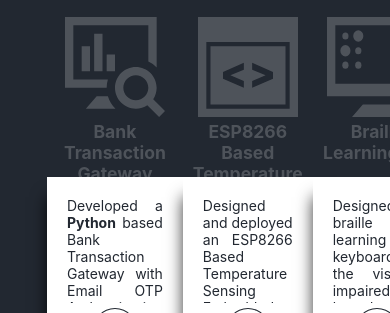
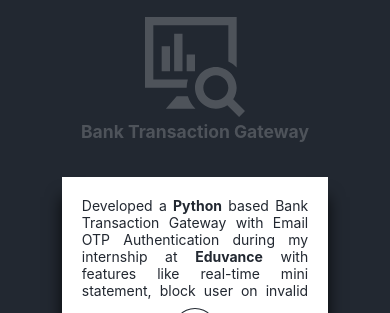
Before and after one commit to hashkazi00/Portfolio, a website: page index.html in a window 390 px wide. Shown: the part 509-822 px from the top of the page. Drawn offline with Linux system fonts and the light colour scheme.

Commit message:
projects section

```diff
--- a/sass/pages/_home.scss
+++ b/sass/pages/_home.scss
@@ -255,6 +255,8 @@ padding-bottom: 1rem;
   // flex-wrap: wrap;
 }
 
+
+
 .card{
   width:30rem;
   // height:40rem;
@@ -272,6 +274,76 @@ padding-bottom: 1rem;
   // background-color: #222831;
   cursor: pointer;
   // opacity: 0.2;
+}
+
+@media (max-width:1100px){
+  .container{
+  // height:45rem;
+  // background-color: black;
+  display:flex;
+  justify-content: space-between;
+  align-items: center;
+  flex-wrap: wrap;
+}
+.card{
+  width:40rem;
+  // height:40rem;
+  // background-color: blue;
+  // display: inline-block;
+  // margin:1rem;
+  // margin-right: 1rem;
+  display: flex;
+  flex-direction: column;
+  align-items: center;
+  text-align: center;
+  font-family: -apple-system,BlinkMacSystemFont,segoe ui,roboto,oxygen,ubuntu,cantarell,fira sans,droid sans,"helvetica neue";
+  color:white;
+  font-size: 1.5rem;
+  // background-color: #222831;
+  cursor: pointer;
+  // opacity: 0.2;
+}
+}
+
+@media (max-width:1050px){
+  .container{
+  // height:45rem;
+  // background-color: black;
+  display:flex;
+  justify-content: center;
+  align-items: center;
+  flex-wrap: wrap;
+}
+  .card{
+  width:90%;
+  // height:40rem;
+  // background-color: blue;
+  // display: inline-block;
+  // margin:1rem;
+  // margin-right: 1rem;
+  display: flex;
+  flex-direction: column;
+  align-items: center;
+  text-align: center;
+  font-family: -apple-system,BlinkMacSystemFont,segoe ui,roboto,oxygen,ubuntu,cantarell,fira sans,droid sans,"helvetica neue";
+  color:white;
+  font-size: 1.5rem;
+  // background-color: #222831;
+  cursor: pointer;
+  // opacity: 0.2;
+}
+.card--bottom{
+  font-size: 1.4rem;
+  height:16rem;
+  padding: 2rem;
+  text-align: justify;
+  display: flex;
+  flex-direction: column;
+  align-items: center;
+  background-color: white;
+  color: #222831;
+  box-shadow: 0px 20px 15px #000000c7;
+}
 }
 
 
```
Also changed, not shown: css/stylesheet.css.
